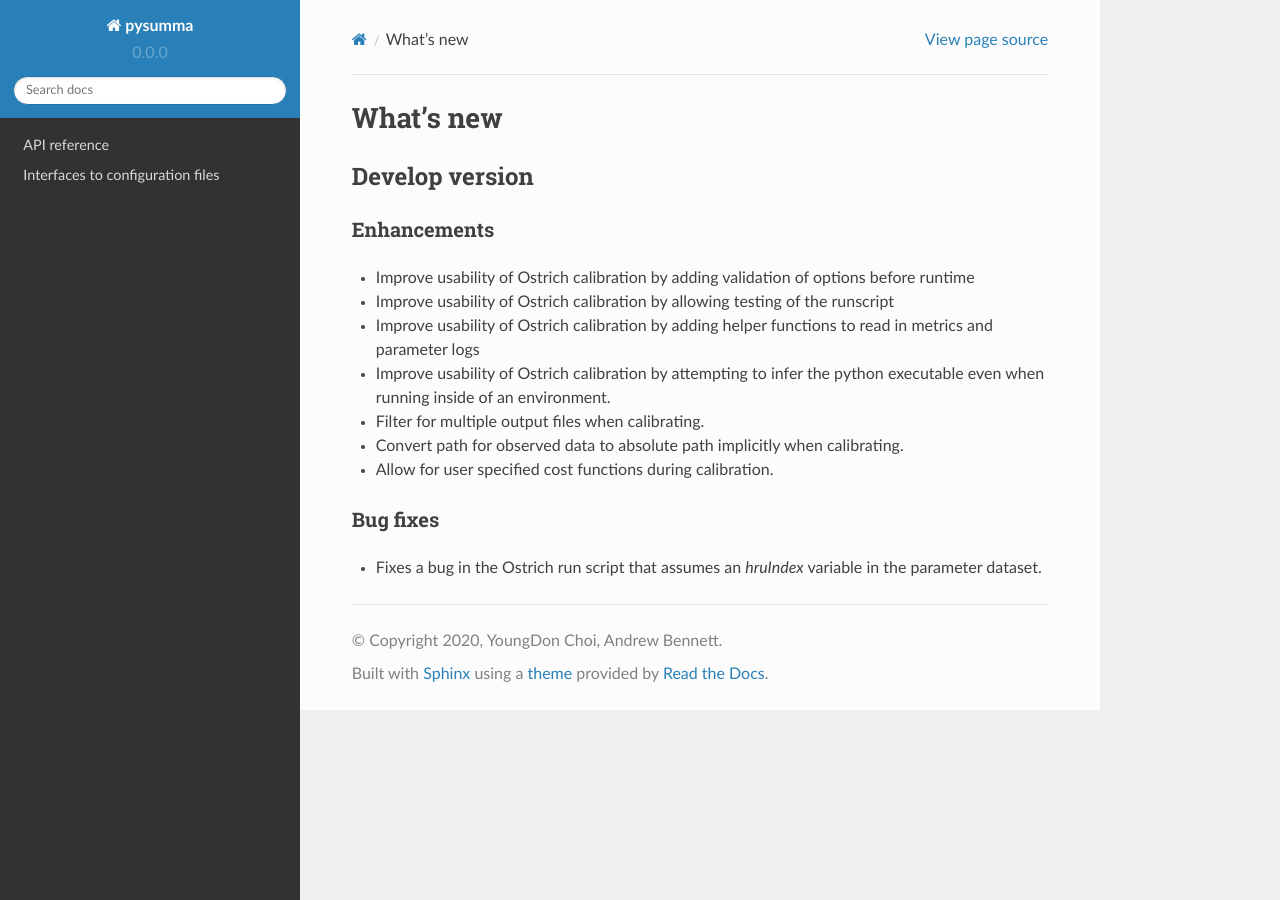
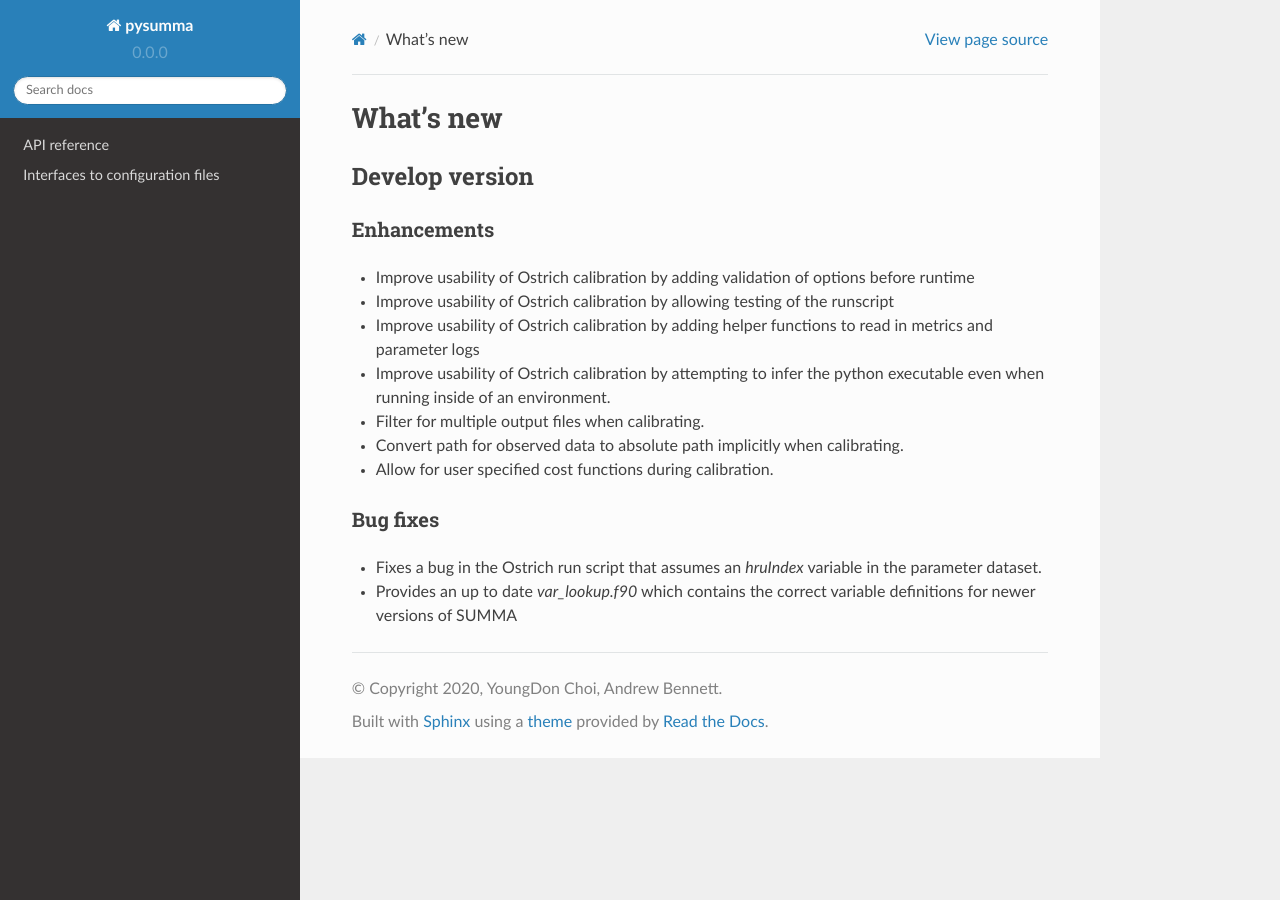
Before and after one commit to UW-Hydro/pysumma, a Sphinx documentation site: the page built from docs/whats-new.rst, in a window 1280 px wide. Built offline with Sphinx 7.4.7 and the Read the Docs theme 2.0.0, drawn with Linux system fonts in a browser that asks for light colours.

Commit message:
Update whatsnew

```diff
--- a/docs/whats-new.rst
+++ b/docs/whats-new.rst
@@ -19,3 +19,4 @@ Enhancements
 Bug fixes
 ~~~~~~~~~
 - Fixes a bug in the Ostrich run script that assumes an `hruIndex` variable in the parameter dataset.
+- Provides an up to date `var_lookup.f90` which contains the correct variable definitions for newer versions of SUMMA
```
